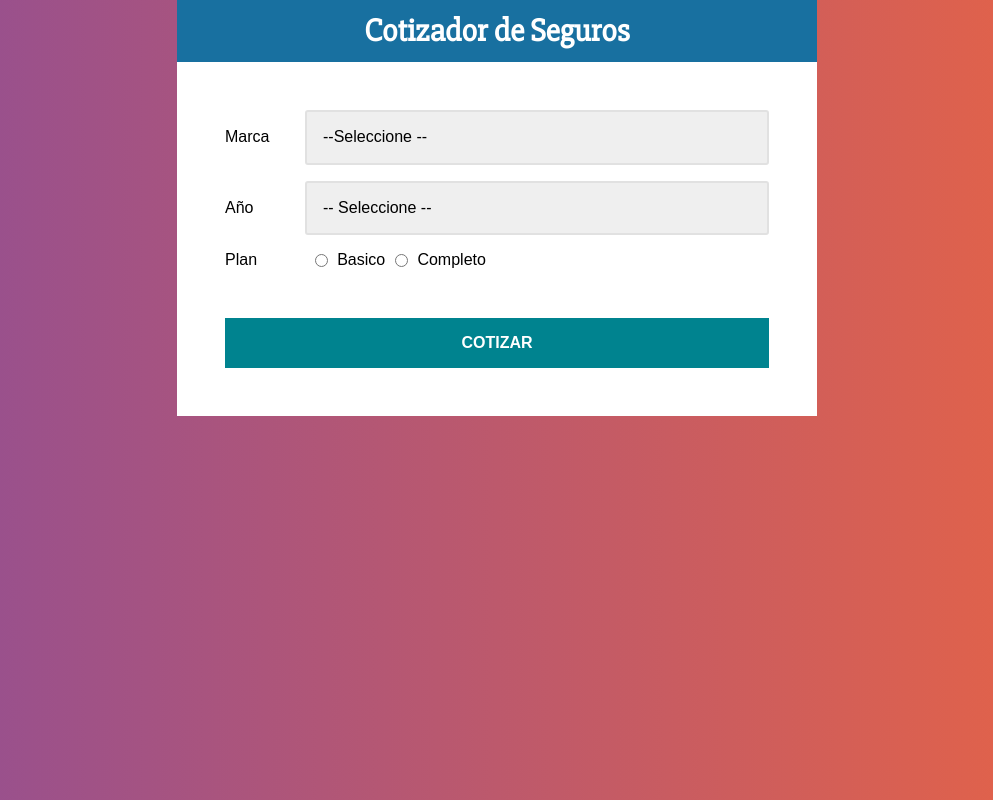
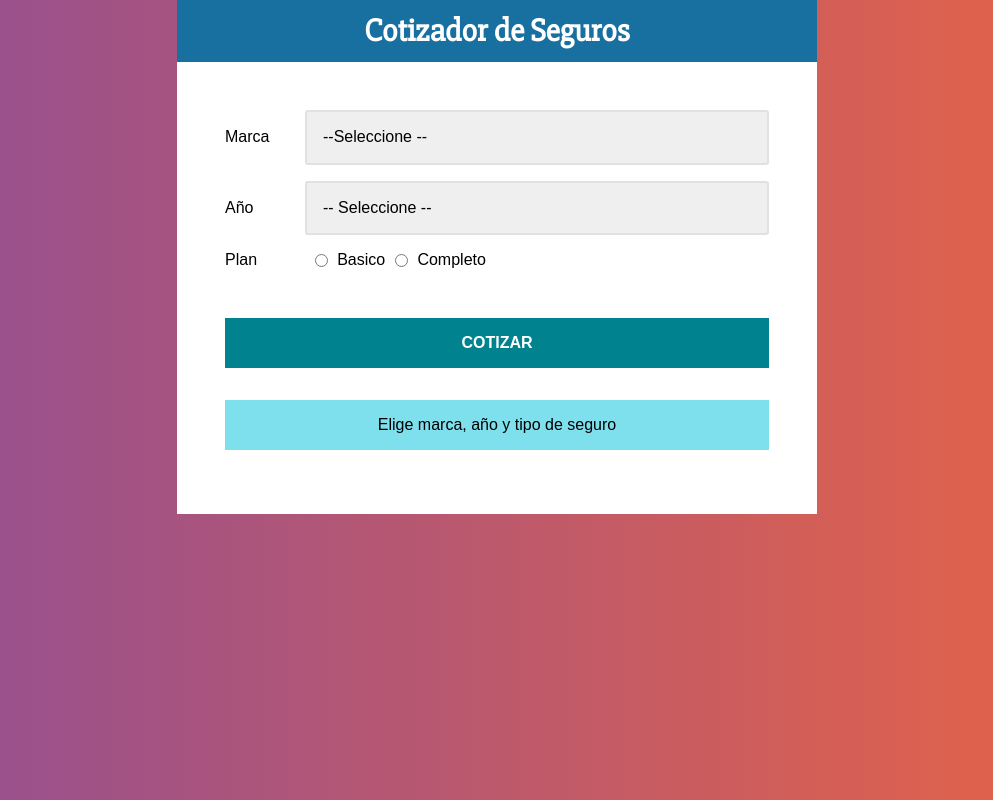
Before and after one commit to Devcrowmaster/insurance-quoation, a React (Create React App) app: page / in a window 1280 px wide. Shown: the whole page, without its empty margins (143-1136 px from the left). Built offline with nearby package versions, Linux system fonts and the light colour scheme.

Commit message:
Agregando estilos al component resultado

```diff
--- a/src/App.js
+++ b/src/App.js
@@ -3,6 +3,7 @@ import Header from './components/Header';
 import styled from '@emotion/styled';
 import Form from './components/Form';
 import Summary from './components/Summary';
+import Result from './components/Result';
 
 const Container = styled.div`
   max-width: 40rem;
@@ -25,7 +26,7 @@ function App() {
     }
   });
 
-  const {data} = summary;
+  const {data ,quotation} = summary;
 
   return (
     <Container>
@@ -40,6 +41,9 @@ function App() {
         <Summary
           data={data}
         />
+        <Result
+          quotation={quotation}
+        />
       </ContainerForm>
     </Container>
   );
--- a/src/components/Result.js
+++ b/src/components/Result.js
@@ -0,0 +1,41 @@
+import React from 'react';
+import styled from '@emotion/styled';
+
+const Message = styled.p`
+  background-color: rgb(127,224,237);
+  margin-top: 2rem;
+  padding: 1rem;
+  text-align: center;
+`;
+
+const ResultQuotation = styled.div`
+  text-align:center;
+  padding: .5rem;
+  border: 1px solid #26c6da;
+  background-color: rgb(127,224,237);
+  margin-top: 1rem;
+  position: relative;
+`;
+
+const TextQuotation = styled.p`
+  color: #00838f;
+  padding: 1rem;
+  text-transform: uppercase;
+  font-weight: bold;
+  margin:0;
+`;
+
+const Result = ({quotation}) => {
+
+  return (
+    (quotation === 0)
+    ? <Message>Elige marca, año y tipo de seguro</Message>
+    : (
+      <ResultQuotation>
+        <TextQuotation>El total es: ${quotation}</TextQuotation>
+      </ResultQuotation>
+    )
+  );
+}
+
+export default Result;
--- a/src/index.css
+++ b/src/index.css
@@ -9,8 +9,8 @@ body {
 }
 ul {
   list-style: none;
-  padding: none;
-  margin: none;
+  padding: 0;
+  margin: 0;
 }
 span.resultado {
   position: relative;
```
